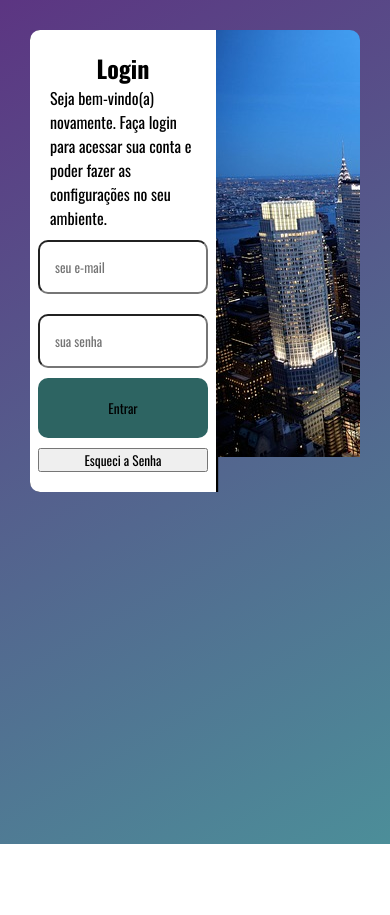
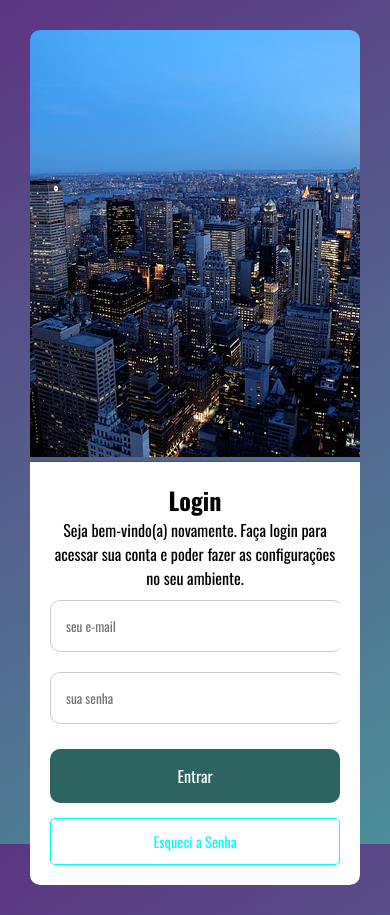
Before and after one commit to arieldreis/Login-Project, a plain HTML site: page project/index.html in a window 390 px wide. Before the commit the page ends 844 px from the top, so only its background shows below. Drawn offline with nearby package versions, Linux system fonts and the light colour scheme.

Commit message:
Implementing responsive

```diff
--- a/project/index.html
+++ b/project/index.html
@@ -12,7 +12,7 @@
     <main class="main">
         <section class="dados_cliente">
             <h1>Login</h1>
-            <p>Seja bem-vindo(a) novamente. Faça login para acessar sua conta e poder fazer as configurações no seu ambiente.</p>
+            <p id="pCenter">Seja bem-vindo(a) novamente. Faça login para acessar sua conta e poder fazer as configurações no seu ambiente.</p>
             <form action="/form" method="post" class="form">
                 <div class="campo">
                     <i class="fa-solid fa-user"></i>
@@ -23,7 +23,7 @@
                     <input type="password" name="passworduser" id="idpassword" placeholder="sua senha">
                 </div>
                 <button type="submit" id="buttonForm">Entrar</button>
-                <button clas>Esqueci a Senha</button>
+                <button id="forgot_password">Esqueci a Senha</button>
             </form>
         </section>
         <div class="img">
--- a/project/style.css
+++ b/project/style.css
@@ -5,6 +5,7 @@
     --cor_fundo2: #4c8e99;
     --cor_fundo3: #5f2c82;
     --cor1: #ffffff;
+    --cor2: #00ffff;
     --cor_button: #2d6462;
     --fonte: "Oswald";
 }
@@ -22,8 +23,19 @@ body{
 }
 .main{
     display: flex;
+    justify-content: center;
+    align-items: center;
     margin: 30px;
     border-radius: 10px;
+}
+@media (max-width: 860px) {
+    body{
+        background-color: var(--cor_fundo3);
+    }
+    .main{
+        display: flex;
+        flex-direction: column-reverse;
+    }
 }
 .dados_cliente{
     background-color: var(--cor1);
@@ -36,27 +48,61 @@ body{
 }
 #buttonForm{
     background-color: var(--cor_button);
-    padding: 20px;
+    color: var(--cor1);
+    padding: 15px;
     border: none;
     border-radius: 10px;
     cursor: pointer;
-    margin-bottom: 10px;
+    margin: 15px 0;
+    font-size: 1rem;
+    transition: transform 0.3s ease, background-color 0.3s ease;
 }
 
 #buttonForm:hover{
-    transition: 0.4s;
-    transform: scale(1.1);
+    transform: translateY(-3px) scale(1.05);
+    background-color: #1f4b49;
+    border-radius: 5px;
 }
-.form{
+.form {
     display: flex;
     flex-direction: column;
+    width: 100%;
+    max-width: 350px;
 }
-input[type="email"], input[type="password"]{
+input[type="email"],
+input[type="password"] {
     padding: 15px;
     border-radius: 10px;
-    margin-top: 10px;
-    margin-bottom: 10px;
+    margin: 10px 0;
+    border: 1px solid #ccc;
+    transition: all 0.3s ease;
+    width: 90%;
+}
+
+input[type="email"]:focus,
+input[type="password"]:focus {
+    outline: none;
+    border: 1px solid var(--cor2);
+    box-shadow: 0 0 8px rgba(0, 255, 255, 0.6);
 }
 .img > img{
     border-radius: 0px 10px 10px 0px;
 }
+#forgot_password{
+   background-color: transparent;
+    color: var(--cor2);
+    border: 1px solid var(--cor2);
+    padding: 12px 20px;
+    cursor: pointer;
+    border-radius: 5px;
+    transition: all 0.3s ease;
+    font-size: 0.9rem;
+}
+#forgot_password:hover{
+    background-color: rgb(61, 243, 243);
+    transition: 1s;
+    color: var(--cor1);
+}
+#pCenter{
+    text-align: center;
+}
```
